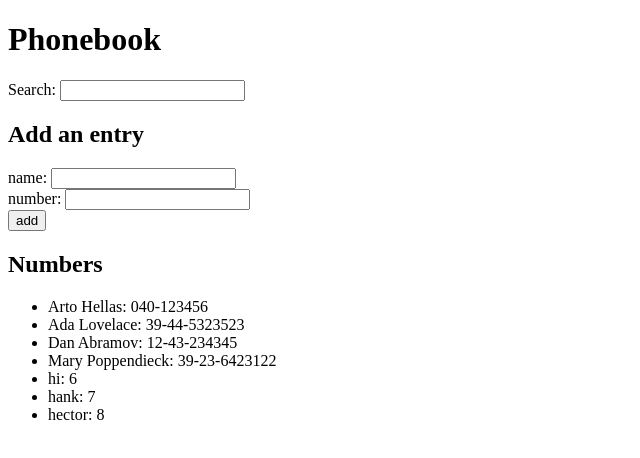
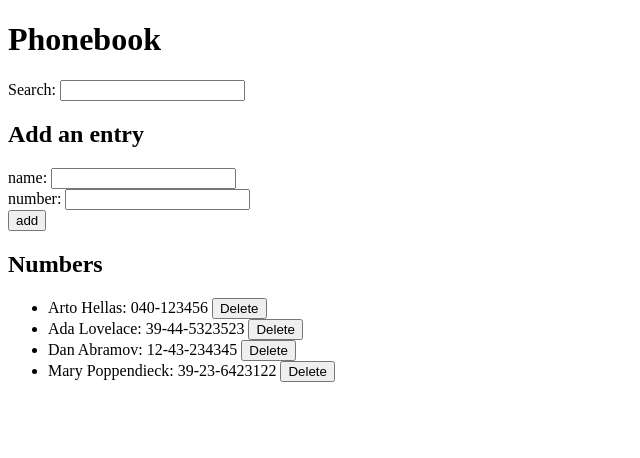
Before and after one commit to dgwn/fullstackopen, a React (Create React App) app in the folder part2/phonebook/: page / in a window 1280 px wide. Shown: the top 458 px of the page, without its empty margins (0-640 px from the left). Built offline with nearby package versions, Linux system fonts and the light colour scheme; data requests are answered from the project's data file.

Commit message:
exercise 2.17

```diff
--- a/part2/phonebook/db.json
+++ b/part2/phonebook/db.json
@@ -19,21 +19,6 @@
       "name": "Mary Poppendieck",
       "number": "39-23-6423122",
       "id": 4
-    },
-    {
-      "name": "hi",
-      "number": "6",
-      "id": 5
-    },
-    {
-      "name": "hank",
-      "number": "7",
-      "id": 6
-    },
-    {
-      "name": "hector",
-      "number": "8",
-      "id": 7
     }
   ]
 }
--- a/part2/phonebook/src/App.js
+++ b/part2/phonebook/src/App.js
@@ -45,9 +45,18 @@ const App = () => {
     else {window.alert(`"${nameObject.name}" is already in the phonebook`)}
   }
 
+  const deleteName = id => {
+    const deleteObject = persons.find(n => n.id === id).id
+    nameService
+      .remove(deleteObject)
+      .then(deleteObject => {
+        setPersons(persons.filter(n => n.id !== id))
+      })
+  }
+
   const displayNames = () => {
     if (newSearch === "") {
-       return persons.map( person => <li key={person.id}>{person.name}: {person.number}</li>)
+       return persons.map( person => <li key={person.id}>{person.name}: {person.number} <button onClick={ () => deleteName(person.id)}>Delete</button></li>)
     }
     for (let i =0; i < persons.length; i++) {
       const included = persons[i].name.toLowerCase().includes(newSearch)
--- a/part2/phonebook/src/services/names.js
+++ b/part2/phonebook/src/services/names.js
@@ -1,5 +1,5 @@
 import axios from 'axios'
-const baseUrl = 'http://localhost:3001/persons'
+const baseUrl = 'http://localhost:3001/persons/'
 
 const getAll = () => {
   const request = axios.get(baseUrl)
@@ -11,6 +11,11 @@ const create = newObject => {
   return request.then(response => response.data)
 }
 
+const remove = deleteObject => {
+  const request = axios.delete(baseUrl + deleteObject)
+  return request.then(response => response.data)
+}
+
 export default {
-  getAll, create
+  getAll, create, remove
 }
```
